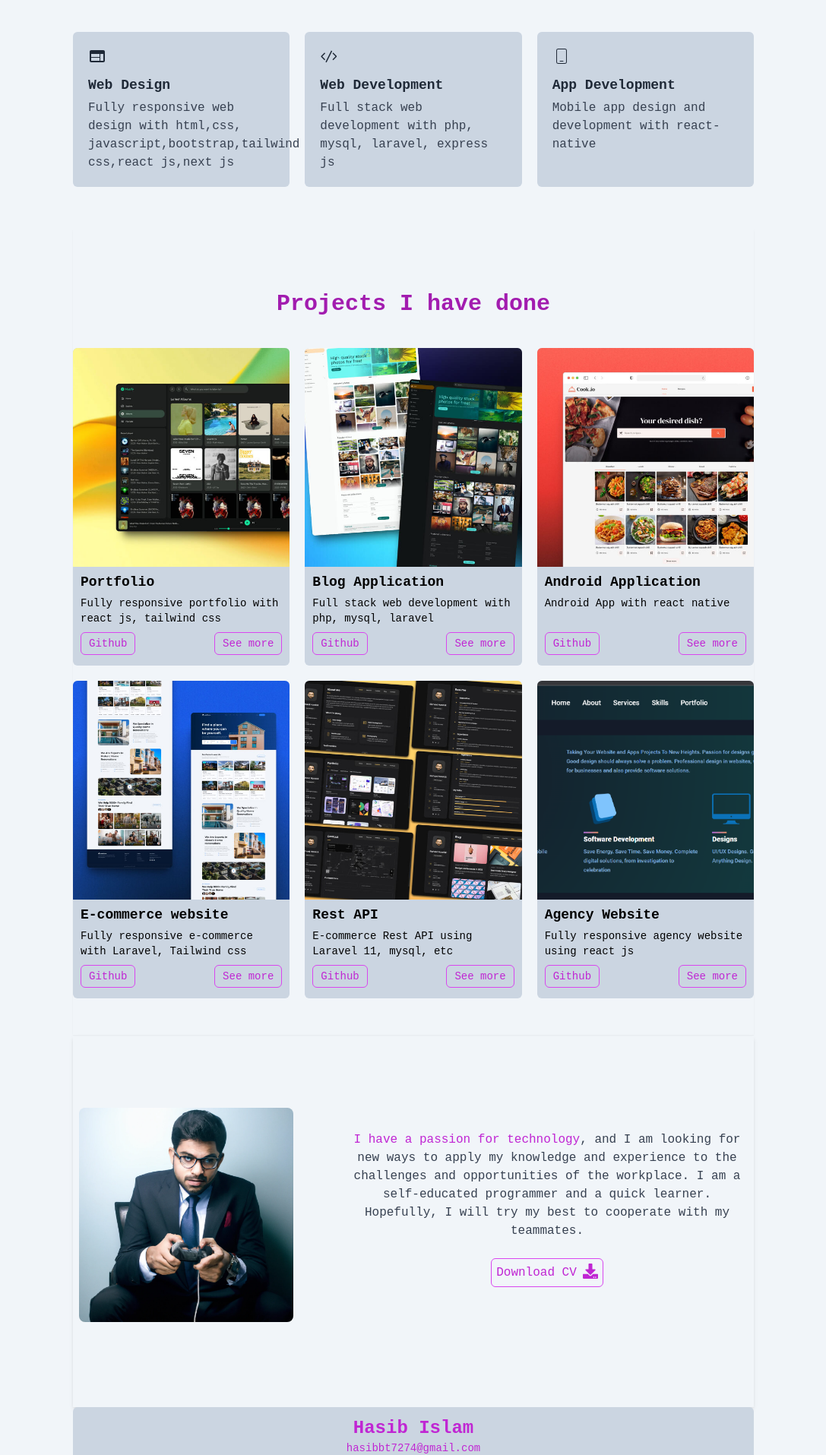
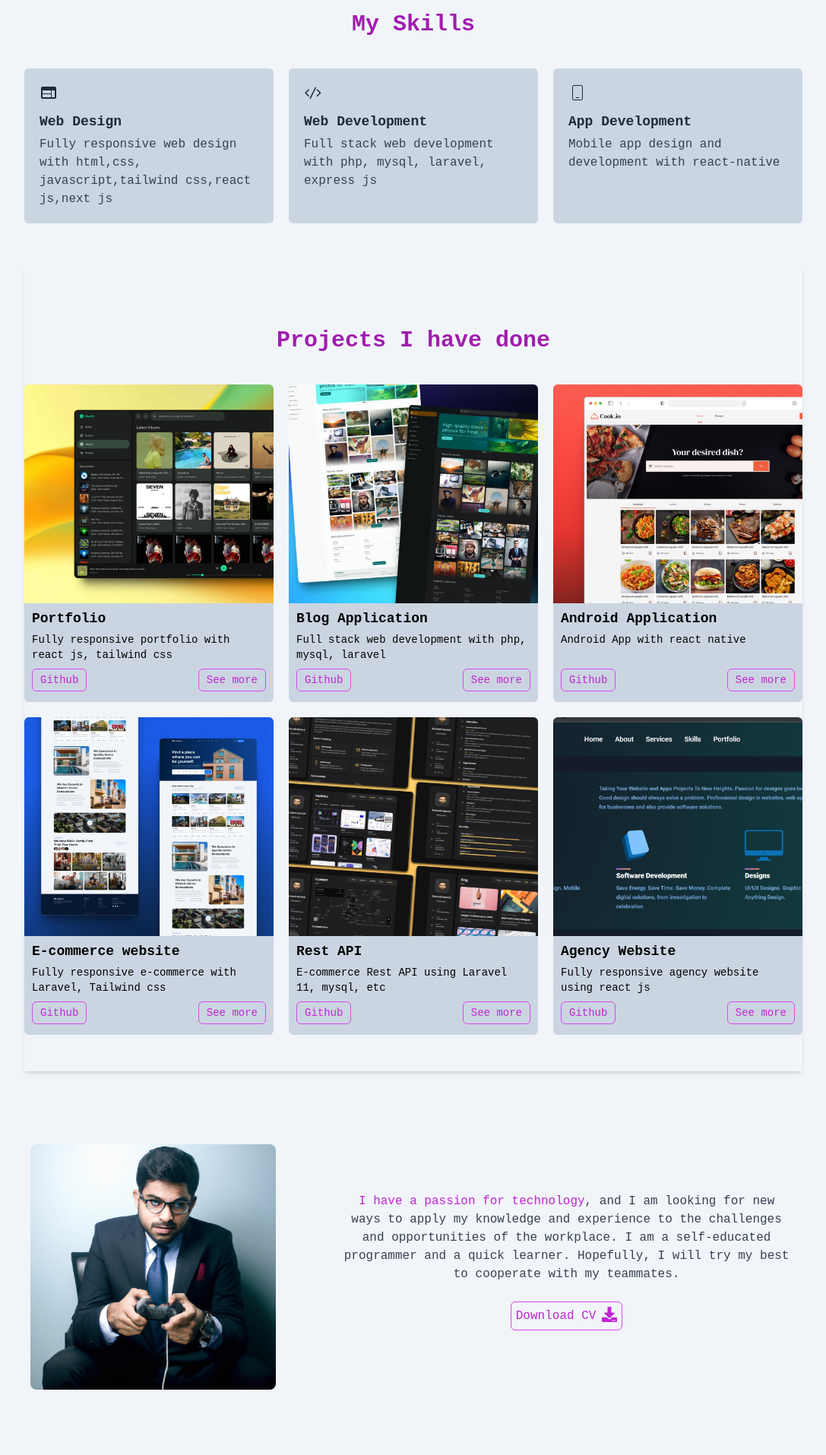
Before and after one commit to hasiboctane/portfolio_one, a React (Vite) app: page / in a window 1280 px wide. Shown: the part 706-2621 px from the top of the page at 76% size, without its empty margins (96-1183 px from the left). Built offline with nearby package versions, Linux system fonts and the light colour scheme.

Commit message:
responsive size

```diff
--- a/src/App.jsx
+++ b/src/App.jsx
@@ -32,7 +32,7 @@ const App = () => {
 
             <div className="bg-slate-100 dark:bg-slate-800 ">
 
-                <div className="max-w-4xl mx-auto w-11/12  ">
+                <div className="max-w-5xl mx-auto w-11/12  ">
                     <div className='flex justify-between items-center sticky top-0 z-10 shadow-md  rounded-b-md bg-slate-200 bg-opacity-50 dark:bg-slate-800 dark:bg-opacity-70 px-2 py-0'>
 
                         <div className=''>
--- a/src/components/About.jsx
+++ b/src/components/About.jsx
@@ -3,7 +3,7 @@ import DownloadCV from "./DownloadCV.jsx";
 const About = () => {
     return (
         <>
-            <div id="about" className="flex flex-col md:flex-row items-center justify-center gap-6 md:gap-0 pt-16 md:pt-20 pb-20 md:pb-28 shadow-md px-2 ">
+            <div id="about" className="flex flex-col md:flex-row items-center justify-center gap-6 md:gap-0 pt-16 md:pt-20 pb-20 md:pb-28  px-2 mb-20">
                 <div className='mt-4  flex justify-start md:w-[40%] '>
                     <img src="/images/hero/dressed.png" alt="hasib octane" className=" md:w-4/5 object-center rounded-lg" />
                 </div>
--- a/src/components/ProjectSection.jsx
+++ b/src/components/ProjectSection.jsx
@@ -5,7 +5,7 @@ import SectionTitle from './SectionTitle'
 const ProjectSection = () => {
     return (
         <>
-            <div id="projects" className="pt-20 pb-12  shadow-sm
+            <div id="projects" className="pt-20 pb-12  shadow-md
             ">
                 <SectionTitle>
                     Projects I have done
--- a/src/data/services.jsx
+++ b/src/data/services.jsx
@@ -4,18 +4,18 @@ import { CiMobile1 } from "react-icons/ci";
 
 export default [
     {
-        title:'Web Design',
-        description:'Fully responsive web design with html,css, javascript,bootstrap,tailwind css,react js,next js',
+        title: 'Web Design',
+        description: 'Fully responsive web design with html,css, javascript,tailwind css,react js,next js',
         icon: <MdWeb className="w-full h-full" />
     },
     {
-        title:'Web Development',
-        description:'Full stack web development with php, mysql, laravel, express js',
+        title: 'Web Development',
+        description: 'Full stack web development with php, mysql, laravel, express js',
         icon: <VscCode className="w-full h-full" />
     },
     {
         title: 'App Development',
         description: 'Mobile app design and development with react-native ',
-        icon: <CiMobile1 className="h-full w-full"/>
+        icon: <CiMobile1 className="h-full w-full" />
     }
 ];
```
